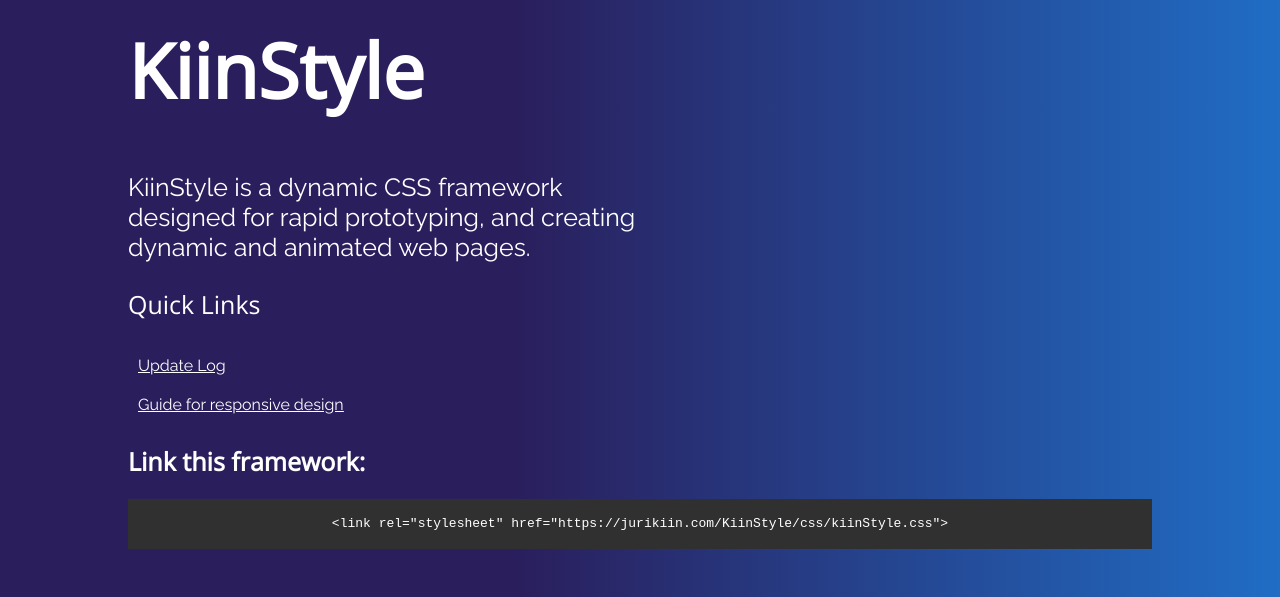
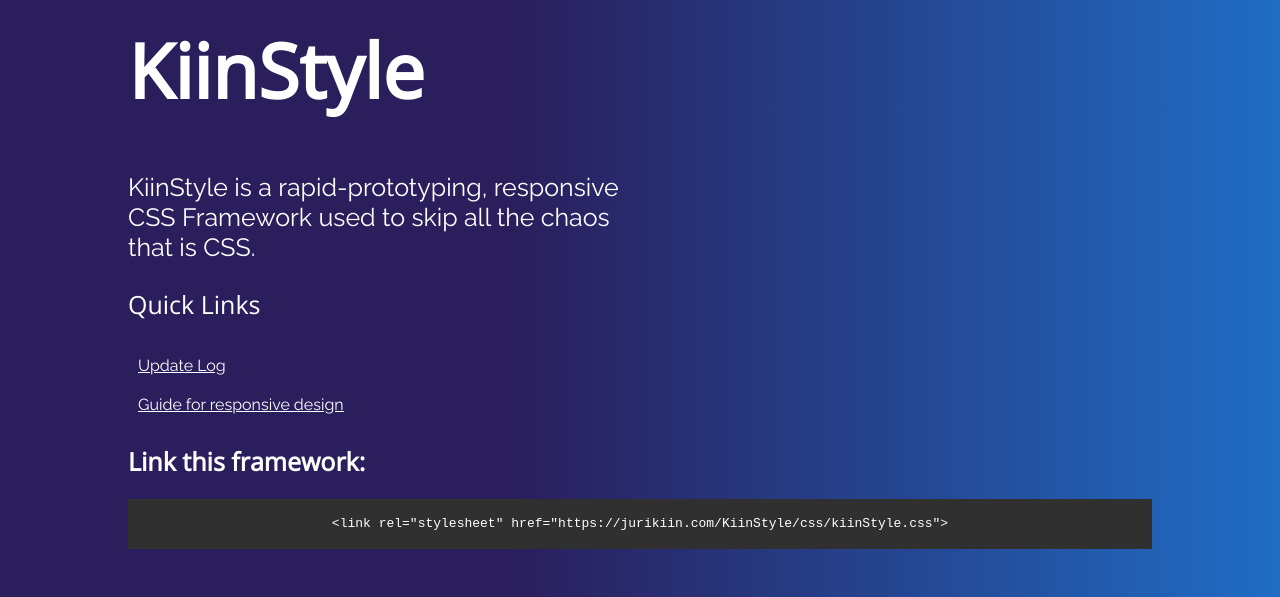
Before and after one commit to JuriKiin/KiinStyle, a plain HTML site: page index.html in a window 1280 px wide. Shown: the part 149-746 px from the top of the page. Drawn offline with nearby package versions, Linux system fonts and the light colour scheme.

Commit message:
Changed desc banner

```diff
--- a/index.html
+++ b/index.html
@@ -22,8 +22,7 @@
     <div class='margin-left-10 margin-right-10'>
         <h1 class='font-header font-xl'>KiinStyle</h1>
         <p class='font-text font-md item-50 m-item-100'>
-            KiinStyle is a dynamic CSS framework designed for rapid prototyping,
-            and creating dynamic and animated web pages.
+            KiinStyle is a rapid-prototyping, responsive CSS Framework used to skip all the chaos that is CSS.
         </p>
         <p class="font-header font-md">Quick Links</p>
         <ul class="list-clear">
```
